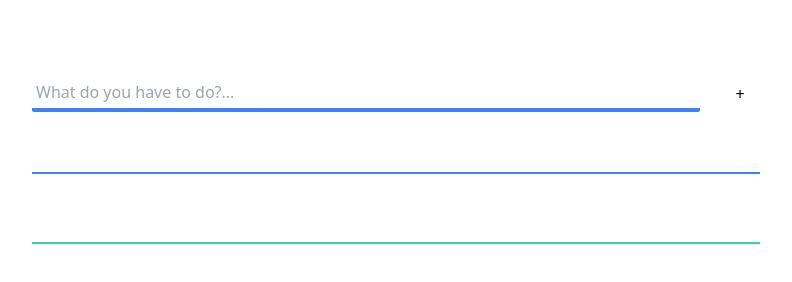
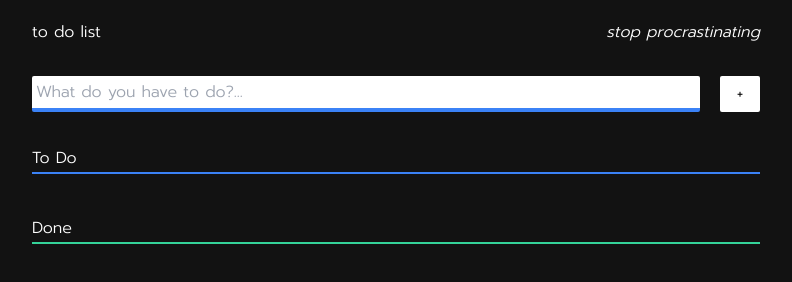
Before and after one commit to cpe-cmu-261207/lab-04-PutawanDE, a plain HTML site: page index.html in a window 1280 px wide. Shown: the whole page, without its empty margins (244-1036 px from the left). Drawn offline with nearby package versions, Linux system fonts and the light colour scheme; the site is published under a folder, as on GitHub Pages, so addresses that start at the root find nothing.

Commit message:
Fix css path

```diff
--- a/index.html
+++ b/index.html
@@ -19,7 +19,7 @@
       rel="stylesheet"
     />
 
-    <link href="/stylesheets/main.css" rel="stylesheet" />
+    <link href="./stylesheets/main.css" rel="stylesheet" />
   </head>
 
   <body class="text-white">
```
